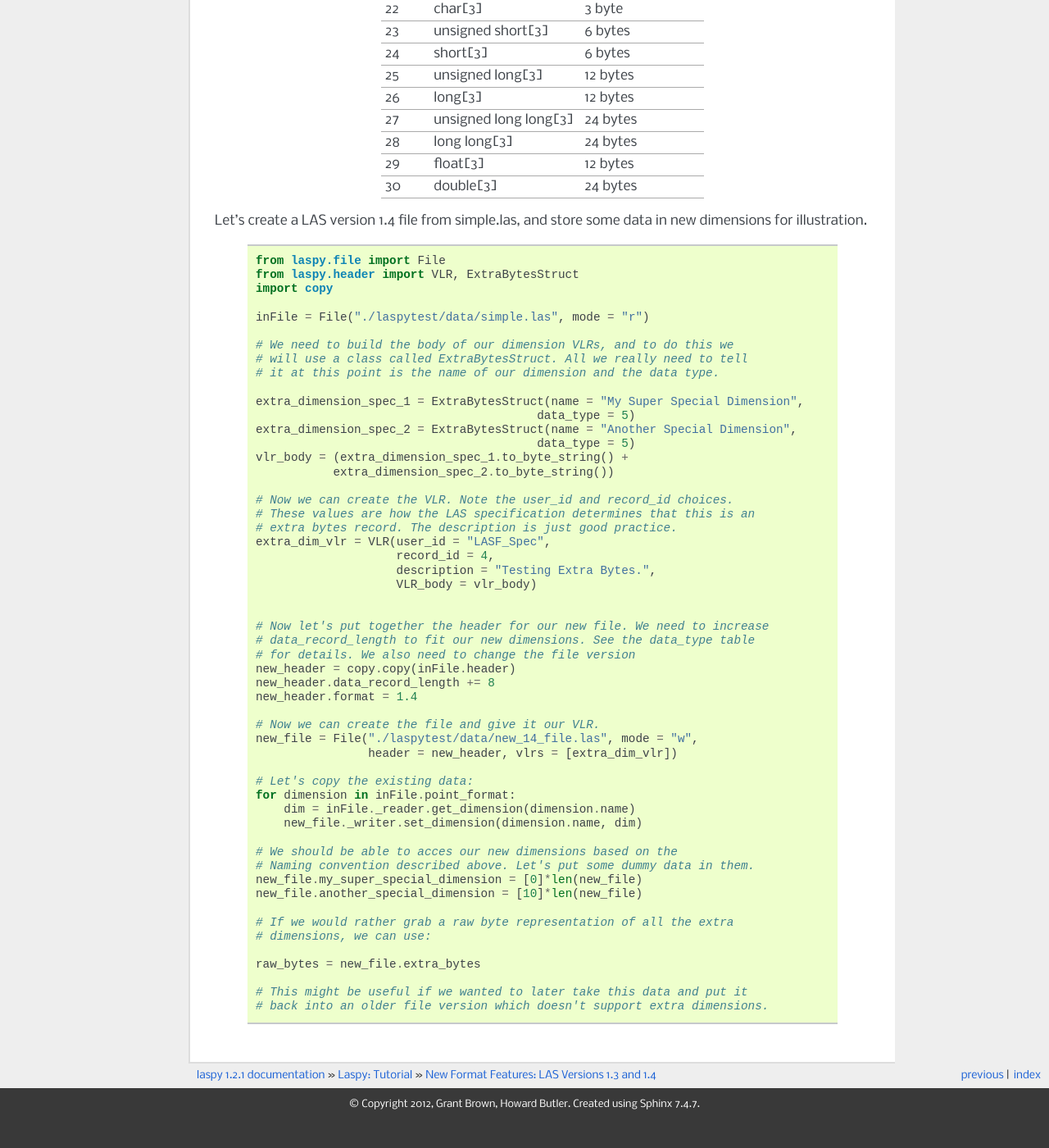
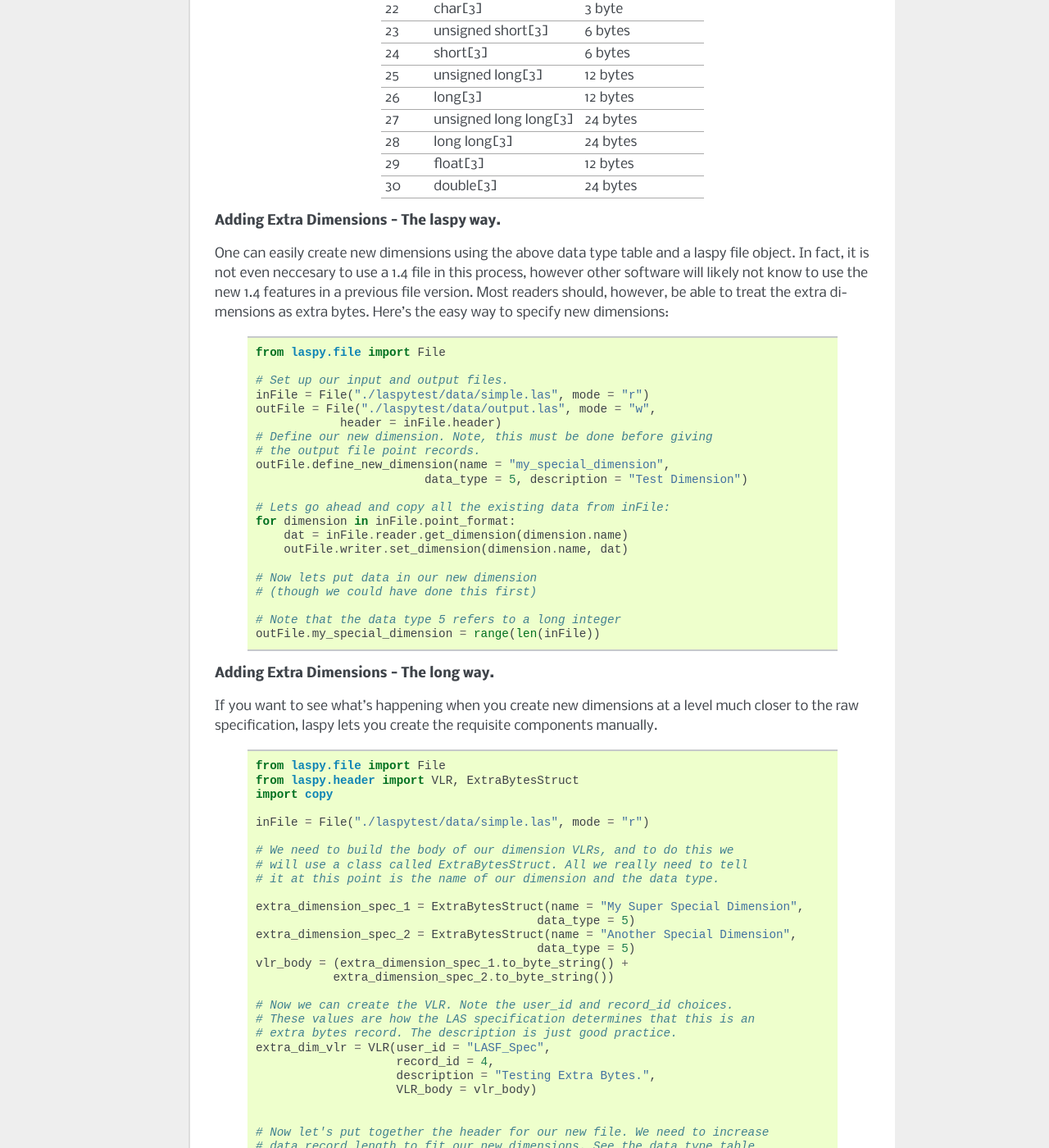
Before and after one commit to laspy/laspy, a Sphinx documentation site: the page built from doc/source/tut_part_3.rst, in a window 1280 px wide and 1400 px high, scrolled down 2997 px. Shown: the whole window at 82% size. Built offline with Sphinx 7.4.7, drawn with Linux system fonts in a browser that asks for light colours; formulas are drawn with MathJax 3; pages that are not in the unit, such as notebooks, are missing from menus; before the commit the page ends 4363 px from its top, so only the background shows below that.

Commit message:
documentation updates

```diff
--- a/doc/source/tut_part_3.rst
+++ b/doc/source/tut_part_3.rst
@@ -160,8 +160,44 @@ specification goes in the body of the VLR, and has the following structure:
 
 ======= ========================= ===================
 
+**Adding Extra Dimensions - The laspy way.**
 
-Let's create a LAS version 1.4 file from simple.las, and store some data in new dimensions for illustration.
+One can easily create new dimensions using the above data type table
+and a laspy file object. In fact, it is not even neccesary to use a 1.4 file
+in this process, however other software will likely not know to use the new
+1.4 features in a previous file version. Most readers should, however,
+be able to treat the extra dimensions as extra bytes. Here's the easy way to specify new dimensions:
+
+
+    .. code-block:: python
+
+        from laspy.file import File
+
+        # Set up our input and output files.
+        inFile = File("./laspytest/data/simple.las", mode = "r")
+        outFile = File("./laspytest/data/output.las", mode = "w",
+                    header = inFile.header)
+        # Define our new dimension. Note, this must be done before giving
+        # the output file point records.
+        outFile.define_new_dimension(name = "my_special_dimension",
+                                data_type = 5, description = "Test Dimension")
+
+        # Lets go ahead and copy all the existing data from inFile:
+        for dimension in inFile.point_format:
+            dat = inFile.reader.get_dimension(dimension.name)
+            outFile.writer.set_dimension(dimension.name, dat)
+
+        # Now lets put data in our new dimension
+        # (though we could have done this first)
+
+        # Note that the data type 5 refers to a long integer
+        outFile.my_special_dimension = range(len(inFile))
+
+
+**Adding Extra Dimensions - The long way.**
+
+If you want to see what's happening when you create new dimensions at a level
+much closer to the raw specification, laspy lets you create the requisite components manually.
 
     .. code-block:: python
 
```
Also changed, not shown: 3 other files.
